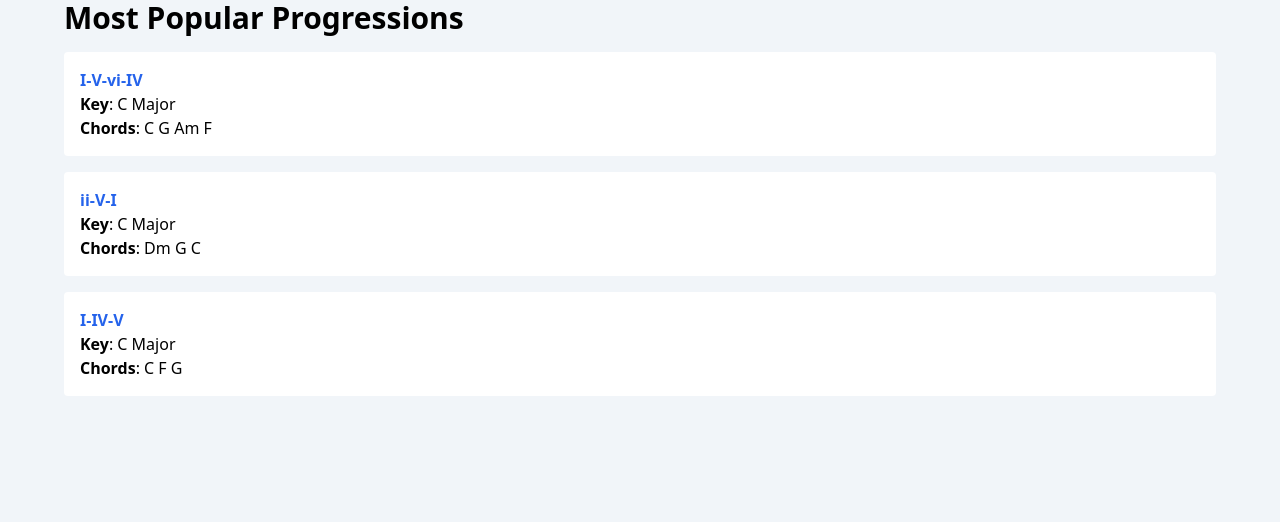
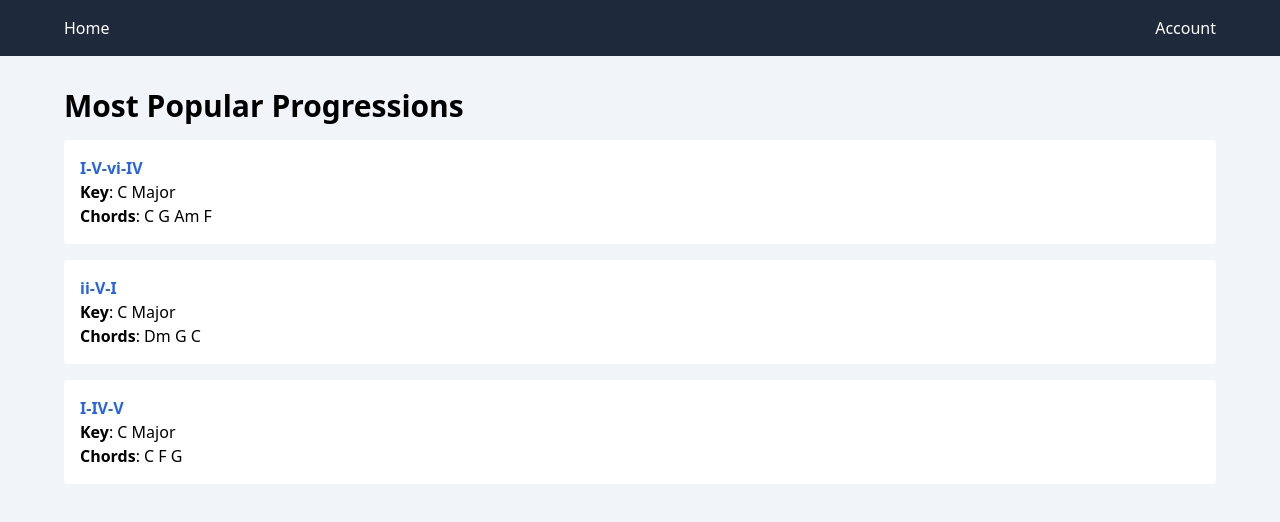
Before and after one commit to c-j-j/piano-progressions, a Next.js app: page / in a window 1280 px wide. Shown: the top 522 px of the page. Built offline with nearby package versions, Linux system fonts and the light colour scheme.

Commit message:
basic nav

```diff
--- a/app/layout.tsx
+++ b/app/layout.tsx
@@ -1,3 +1,4 @@
+import Link from "next/link";
 import "./globals.css";
 
 export default function RootLayout({
@@ -12,7 +13,17 @@ export default function RootLayout({
         head.tsx. Find out more at https://beta.nextjs.org/docs/api-reference/file-conventions/head
       */}
       <head />
-      <body className="bg-slate-100">{children}</body>
+      <body className="bg-slate-100">
+        <nav className="bg-slate-800 text-white p-4 sticky top-0 mb-8">
+          <div className="max-w-6xl m-auto flex justify-between">
+            <Link href="/">Home</Link>
+            <div className="invisible md:visible">
+              <Link href="/">Account</Link>
+            </div>
+          </div>
+        </nav>
+        {children}
+      </body>
     </html>
   );
 }
```
